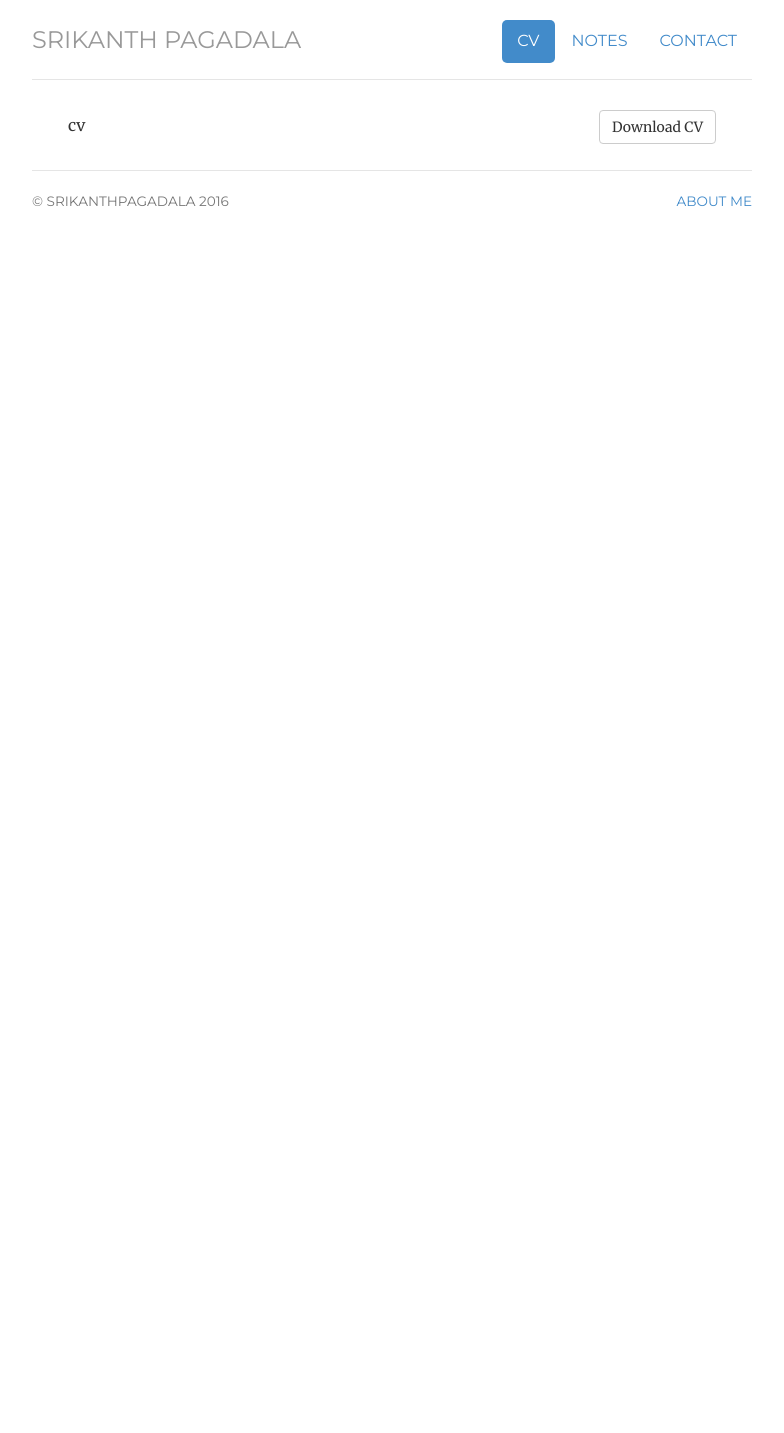
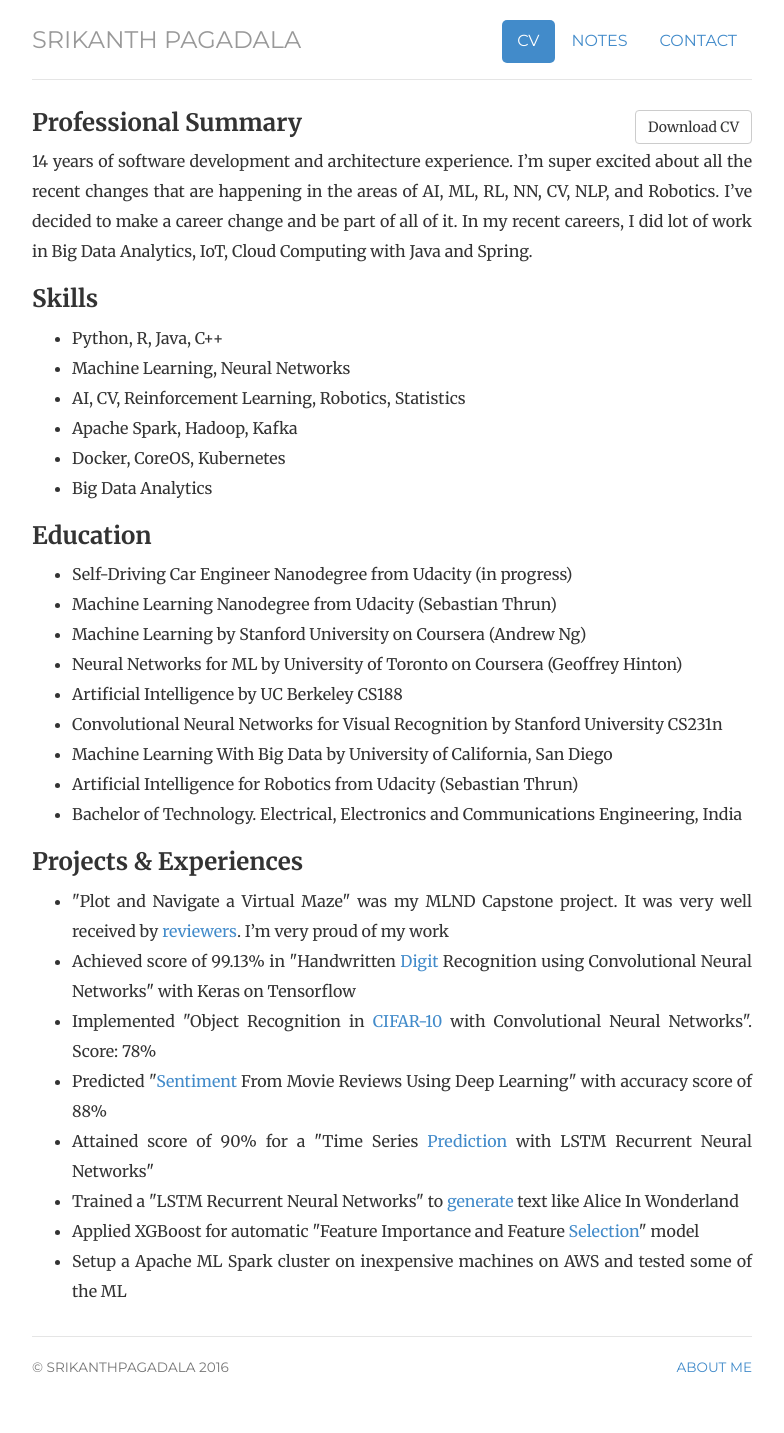
Before and after one commit to srikanthpagadala/srikanthpagadala.github.io, a Jekyll site: the page built from cv/index.html, in a window 1280 px wide. Shown: the whole page, without its empty margins (248-1032 px from the left). Built offline with Jekyll 4.4.1, drawn with Linux system fonts in a browser that asks for light colours; before the commit the page ends 900 px from its top, so only the background shows below that.

Commit message:
updated cv

```diff
--- a/css/style.css
+++ b/css/style.css
@@ -43,7 +43,7 @@
 .note h2.date, .swatch-log h2.date { font-size: 24.5px; font-weight: 300; font-style: italic; }
 
 /* CV */
-.cv {line-height: 30px; width: 90%; margin: 0 auto;}
+.cv {line-height: 30px; width: 100%; margin: 0 auto; text-align: justify; }
 .cv li { line-height: 30px; }
 .cv h2 { font-size: 26.5px; }
 .cv h1 { font-size: 32.5px; }
--- a/cv/index.html
+++ b/cv/index.html
@@ -12,5 +12,50 @@
 <div class="cv">
 	<a href="/files/srikanth-pagadala-cv-2016.pdf" class="btn btn-default pull-right" title="Download CV as PDF">Download CV</a>
 
-cv
+<h3>Professional Summary</h3>
+
+14 years of software development and architecture experience.  I’m super excited about all the recent changes that
+are happening in the areas of AI, ML, RL, NN, CV, NLP, and Robotics. I’ve decided to make a career change and be
+part of all of it. In my recent careers, I did lot of work in Big Data Analytics, IoT, Cloud Computing with Java
+and Spring.
+
+<h3>Skills</h3>
+
+<ul>
+	<li>Python, R, Java, C++</li>
+	<li>Machine Learning, Neural Networks</li>
+	<li>AI, CV, Reinforcement Learning, Robotics, Statistics</li>
+	<li>Apache Spark, Hadoop, Kafka</li>
+	<li>Docker, CoreOS, Kubernetes</li>
+	<li>Big Data Analytics</li>
+</ul>
+
+<h3>Education</h3>
+
+<ul>
+	<li>Self-Driving Car Engineer Nanodegree from Udacity (in progress)</li>
+	<li>Machine Learning Nanodegree from Udacity (Sebastian Thrun)</li>
+	<li>Machine Learning by Stanford University on Coursera (Andrew Ng)</li>
+	<li>Neural Networks for ML by University of Toronto on Coursera (Geoffrey Hinton)</li>
+	<li>Artificial Intelligence by UC Berkeley CS188</li>
+	<li>Convolutional Neural Networks for Visual Recognition by Stanford University CS231n</li>
+	<li>Machine Learning With Big Data by University of California, San Diego</li>
+	<li>Artificial Intelligence for Robotics  from Udacity (Sebastian Thrun)</li>
+	<li>Bachelor of Technology. Electrical, Electronics and Communications Engineering, India</li>
+</ul>
+
+
+<h3>Projects & Experiences</h3>
+
+<ul>
+	<li>"Plot and Navigate a Virtual Maze" was my MLND Capstone project. It was very well received by <a href="https://srikanthpagadala.github.io/notes/2016/11/06/plot-and-navigate-a-virtual-maze">reviewers</a>. I’m very proud of my work</li>
+	<li>Achieved score of 99.13% in "Handwritten  <a href="https://srikanthpagadala.github.io/notes/2016/11/07/handwritten-digit-recognition-using-convolutional-neural-networks">Digit</a> Recognition using Convolutional Neural Networks" with Keras on Tensorflow</li>
+	<li>Implemented "Object Recognition in  <a href="https://srikanthpagadala.github.io/notes/2016/11/07/object-recognition-in-cifar10-with-convolutional-neural-networks">CIFAR-10</a>  with Convolutional Neural Networks". Score: 78%</li>
+	<li>Predicted "<a href="https://srikanthpagadala.github.io/notes/2016/11/09/predict-sentiment-from-movie-reviews">Sentiment</a>  From Movie Reviews Using Deep Learning" with accuracy score of 88%</li>
+	<li>Attained score of 90% for a "Time Series <a href="https://srikanthpagadala.github.io/notes/2016/11/13/time-series-prediction-with-lstm-recurrent-neural-networks-with-keras">Prediction</a>  with LSTM Recurrent Neural Networks"</li>
+	<li>Trained a "LSTM Recurrent Neural Networks" to  <a href="https://srikanthpagadala.github.io/notes/2016/11/16/text-generation-with-lstm-recurrent-neural-networks-with-keras">generate</a>  text like Alice In Wonderland</li>
+	<li>Applied XGBoost for automatic "Feature Importance and Feature <a href="https://srikanthpagadala.github.io/notes/2016/08/08/feature-importance-and-feature-selection-with-xgboost">Selection</a>" model</li>
+	<li>Setup a Apache ML Spark cluster on inexpensive machines on AWS and tested some of the ML</li>
+</ul>
+
 </div>
```
Also changed, not shown: 1 other file.
